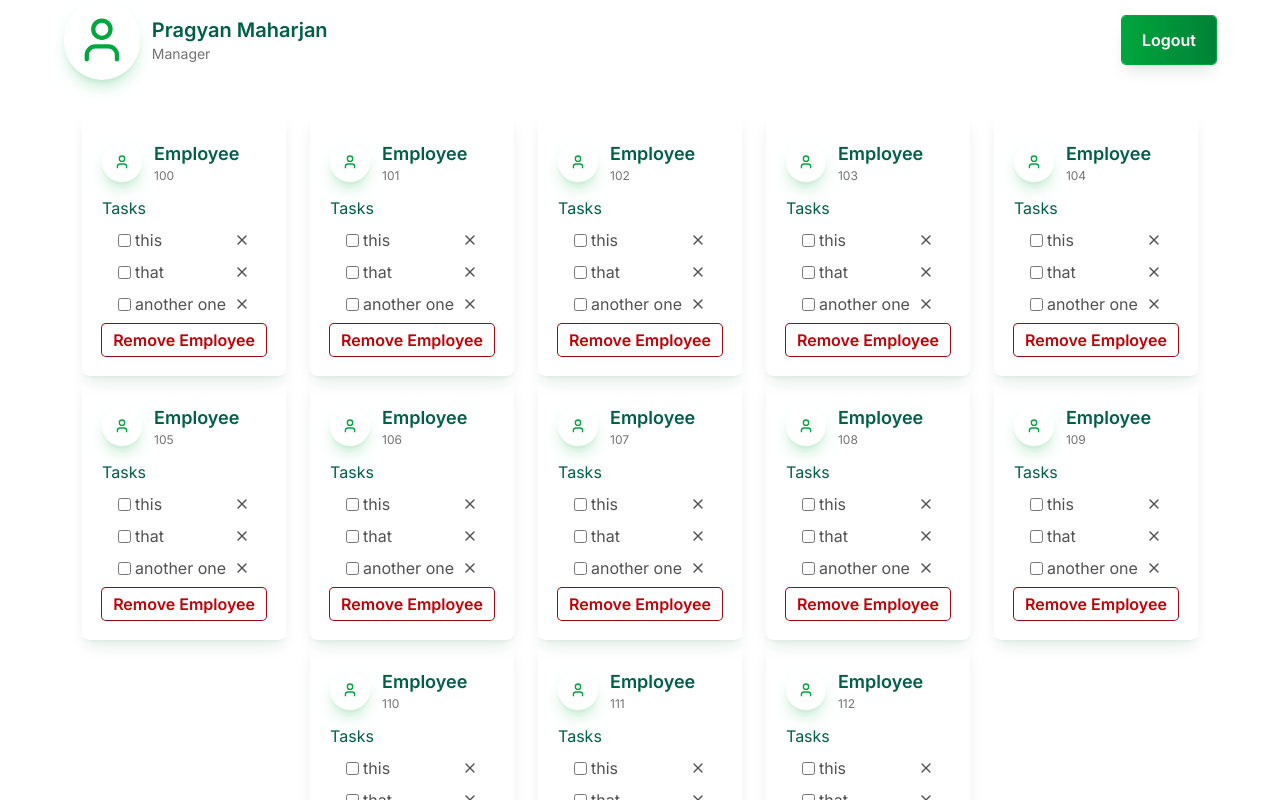
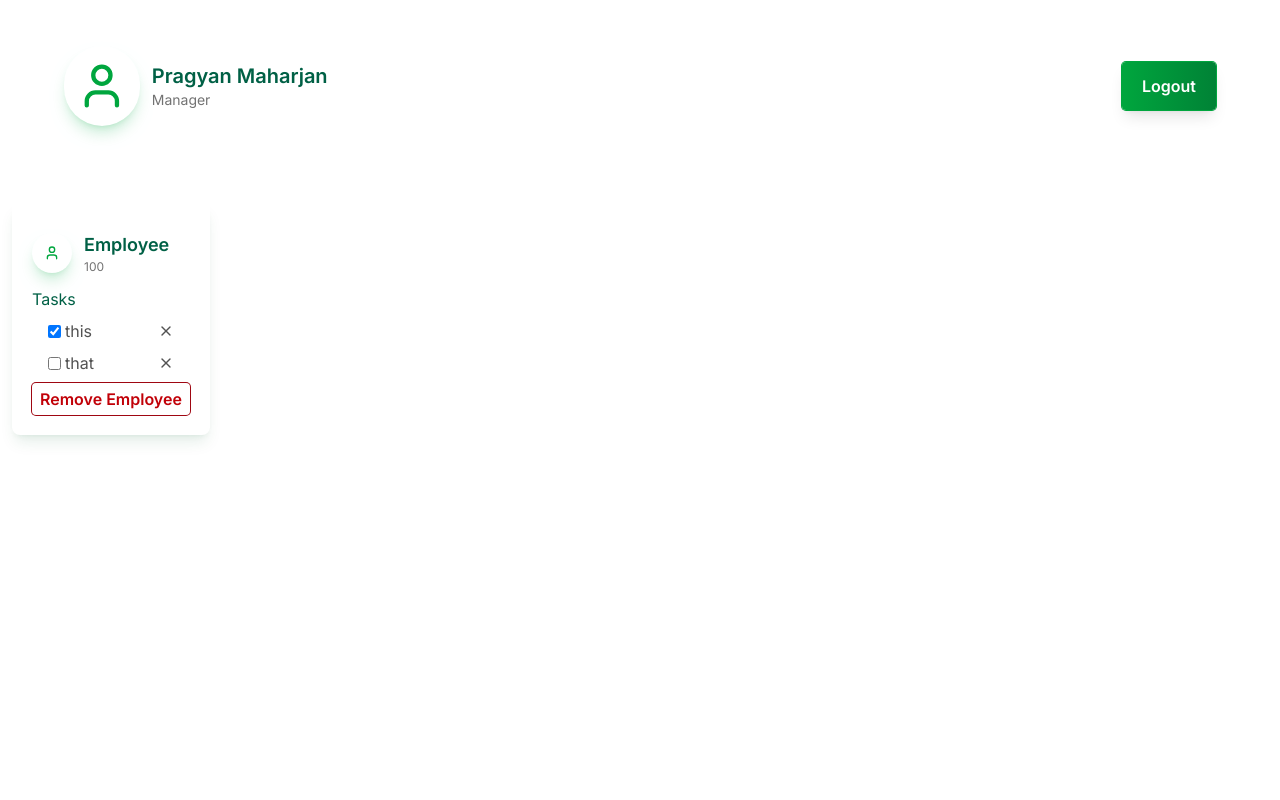
Before and after one commit to PragyanMaharjan63/EmployeeManagementSystem, a React (Vite) app: page / in a window 1280 px wide. Built offline with nearby package versions, Linux system fonts and the light colour scheme.

Commit message:
feat(ui): aadded way to store checked

```diff
--- a/src/pages/dashboard.tsx
+++ b/src/pages/dashboard.tsx
@@ -1,58 +1,16 @@
 import { User, X } from "lucide-react";
 
 export default function Dashboard() {
-  const employees: { id: number; tasks: string[] }[] = [
+  const employees: {
+    id: number;
+    tasks: { title: string; isCompleted: boolean }[];
+  }[] = [
     {
       id: 100,
-      tasks: ["this", "that", "another one"],
-    },
-    {
-      id: 101,
-      tasks: ["this", "that", "another one"],
-    },
-    {
-      id: 102,
-      tasks: ["this", "that", "another one"],
-    },
-    {
-      id: 103,
-      tasks: ["this", "that", "another one"],
-    },
-    {
-      id: 104,
-      tasks: ["this", "that", "another one"],
-    },
-    {
-      id: 105,
-      tasks: ["this", "that", "another one"],
-    },
-    {
-      id: 106,
-      tasks: ["this", "that", "another one"],
-    },
-    {
-      id: 107,
-      tasks: ["this", "that", "another one"],
-    },
-    {
-      id: 108,
-      tasks: ["this", "that", "another one"],
-    },
-    {
-      id: 109,
-      tasks: ["this", "that", "another one"],
-    },
-    {
-      id: 110,
-      tasks: ["this", "that", "another one"],
-    },
-    {
-      id: 111,
-      tasks: ["this", "that", "another one"],
-    },
-    {
-      id: 112,
-      tasks: ["this", "that", "another one"],
+      tasks: [
+        { title: "this", isCompleted: true },
+        { title: "that", isCompleted: false },
+      ],
     },
   ];
   return (
@@ -81,7 +39,7 @@ export default function Dashboard() {
             {employees.map((employee) => (
               <div
                 key={employee.id}
-                className="rounded-lg shadow-lg shadow-green-800/10 h-max p-5 mx-3 grid gap-1 grow sm:grow-0"
+                className="rounded-lg shadow-lg shadow-green-800/10 h-max p-5 mx-3 flex flex-col gap-1 grow sm:grow-0"
               >
                 <div className="flex items-center py-2 gap-3">
                   <User className="text-green-600 size-10 rounded-full shadow-lg shadow-green-600/20 p-3" />
@@ -99,8 +57,13 @@ export default function Dashboard() {
                       key={idx}
                       className="flex flex-row gap-1 hover:bg-green-950/10 items-center cursor-pointer pl-2 rounded-sm"
                     >
-                      <input type="checkbox" name="idk" id="thi" />
-                      <p>{task}</p>
+                      <input
+                        type="checkbox"
+                        checked={task.isCompleted}
+                        name="idk"
+                        id="thi"
+                      />
+                      <p>{task.title}</p>
                       <X className="p-1 ml-auto rounded-sm m-1 hover:bg-linear-to-l hover:from-red-700 hover:to-red-600 hover:text-white" />
                     </div>
                   ))}
```
